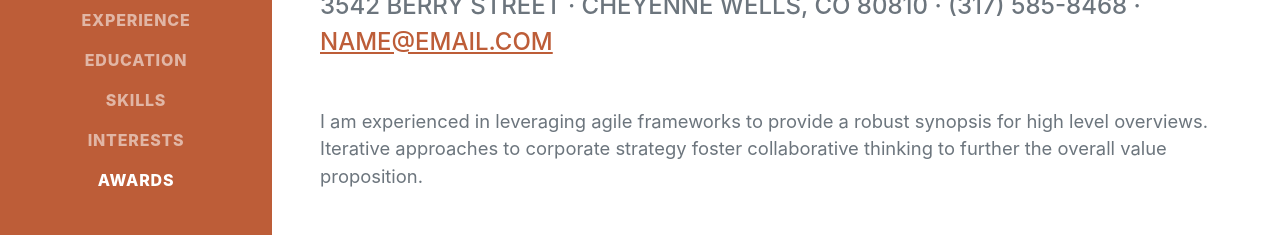
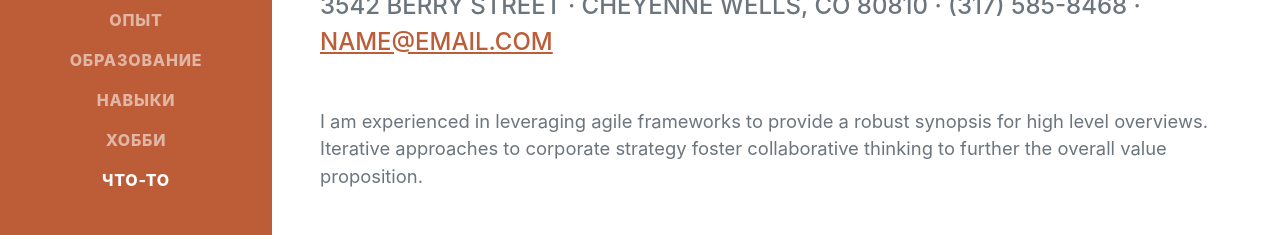
Before and after one commit to dasha141/resume, a plain HTML site: page index.html in a window 1280 px wide. Shown: the part 355-590 px from the top of the page. Drawn offline with nearby package versions, Linux system fonts and the light colour scheme; a web font is replaced by a local one.

Commit message:
Update index.html

```diff
--- a/index.html
+++ b/index.html
@@ -26,11 +26,11 @@
             <div class="collapse navbar-collapse" id="navbarResponsive">
                 <ul class="navbar-nav">
                     <li class="nav-item"><a class="nav-link js-scroll-trigger" href="#about">Обо мне</a></li>
-                    <li class="nav-item"><a class="nav-link js-scroll-trigger" href="#experience">Experience</a></li>
-                    <li class="nav-item"><a class="nav-link js-scroll-trigger" href="#education">Education</a></li>
-                    <li class="nav-item"><a class="nav-link js-scroll-trigger" href="#skills">Skills</a></li>
-                    <li class="nav-item"><a class="nav-link js-scroll-trigger" href="#interests">Interests</a></li>
-                    <li class="nav-item"><a class="nav-link js-scroll-trigger" href="#awards">Awards</a></li>
+                    <li class="nav-item"><a class="nav-link js-scroll-trigger" href="#experience">Опыт</a></li>
+                    <li class="nav-item"><a class="nav-link js-scroll-trigger" href="#education">Образование</a></li>
+                    <li class="nav-item"><a class="nav-link js-scroll-trigger" href="#skills">Навыки</a></li>
+                    <li class="nav-item"><a class="nav-link js-scroll-trigger" href="#interests">Хобби</a></li>
+                    <li class="nav-item"><a class="nav-link js-scroll-trigger" href="#awards">Что-то</a></li>
                 </ul>
             </div>
         </nav>
```
